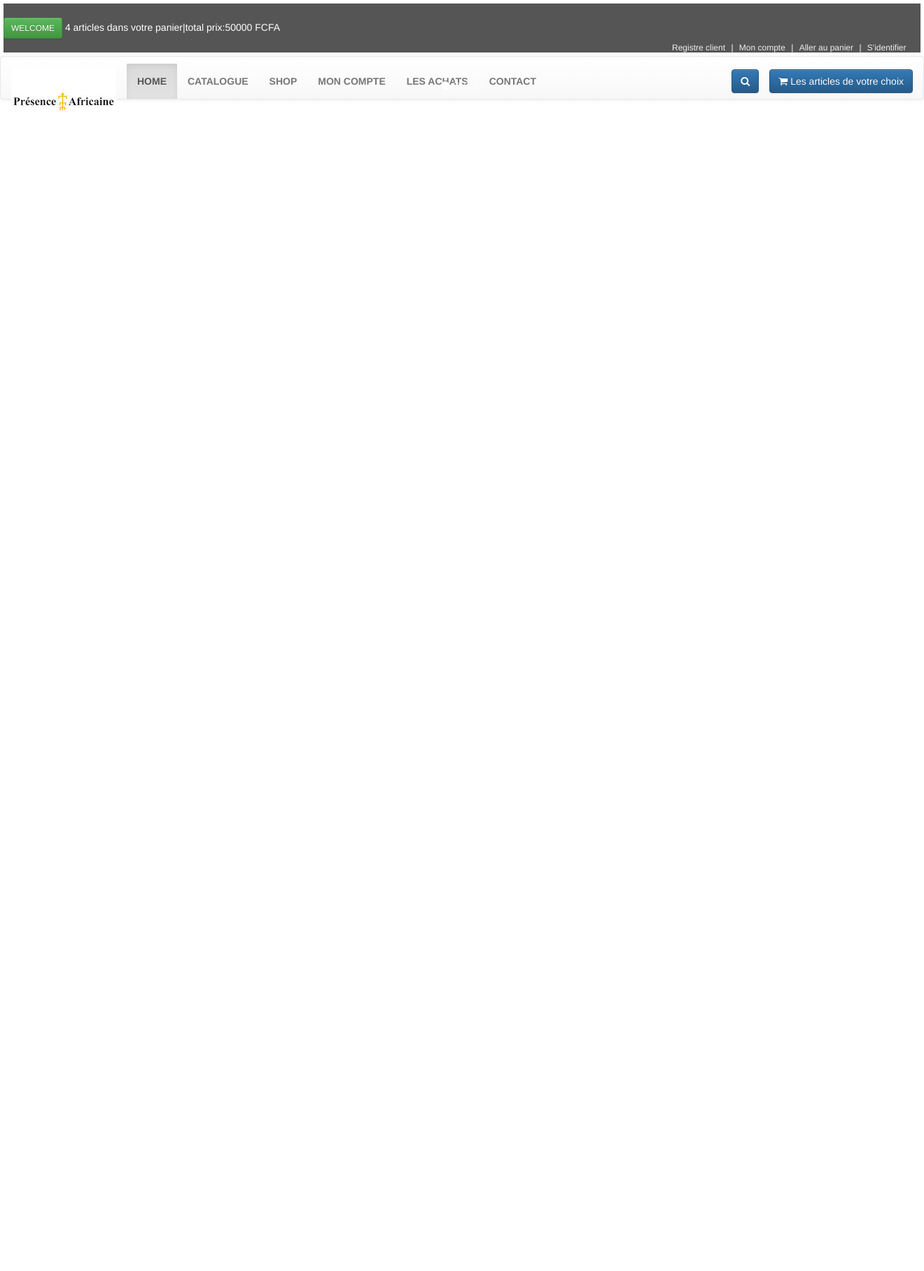
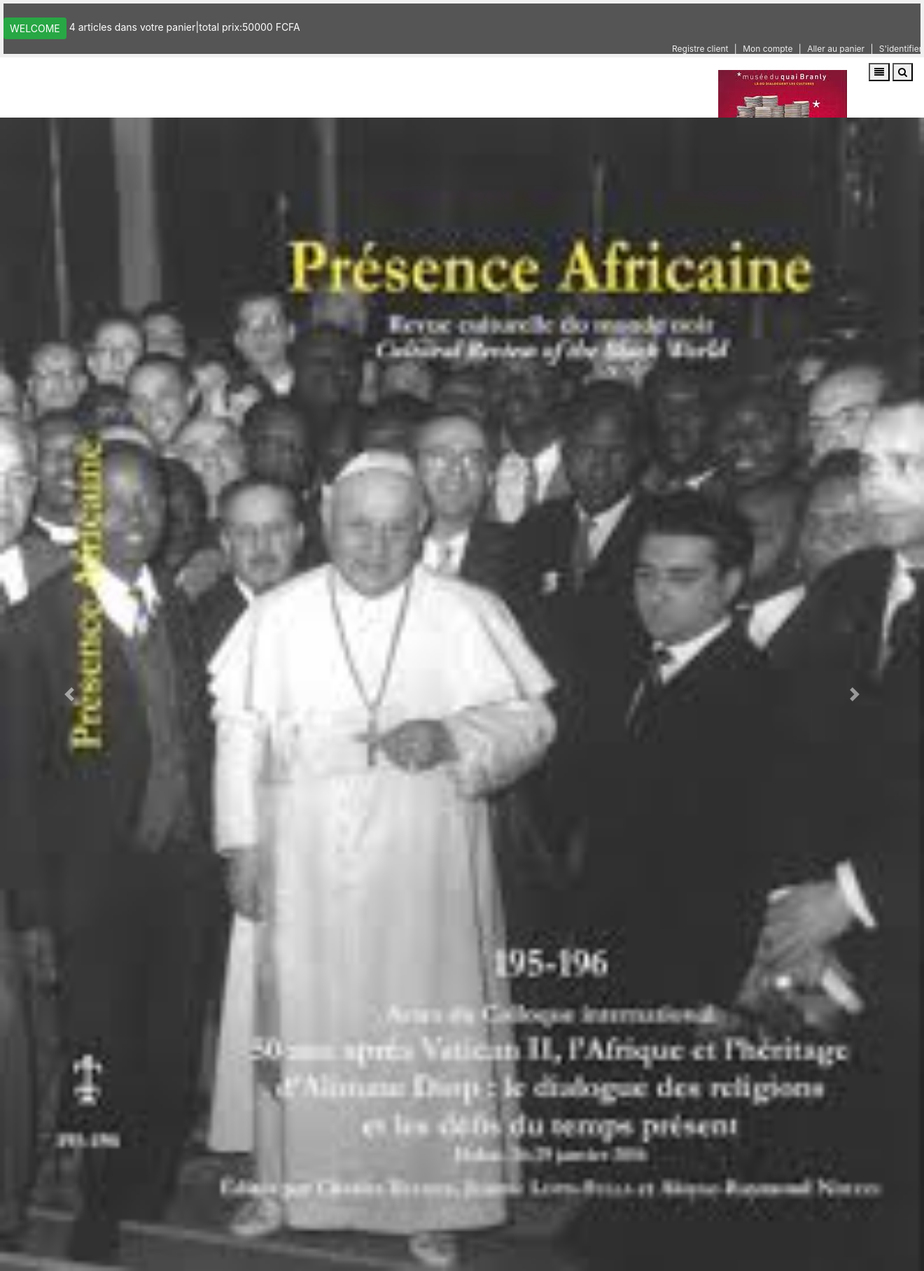
Before and after one commit to Sogbdouno/projet-php-site-de-ventes, a PHP site: page /home.php in a window 1320 px wide. Shown: the whole page at 70% size. Before the commit the page ends 160 px from the top, so only its background shows below. Run offline with PHP 8.4, Linux system fonts and the light colour scheme; some libraries are stand-ins or nearby versions.

Commit message:
fixed carousel

```diff
--- a/home.php
+++ b/home.php
@@ -4,22 +4,9 @@
 	<title></title>
 	<meta charset="utf-8">
 	<meta name="viewport" content="widh+device-widh,initial-scale=1">
+	<link href="https://stackpath.bootstrapcdn.com/font-awesome/4.7.0/css/font-awesome.min.css" rel="stylesheet" integrity="sha384-wvfXpqpZZVQGK6TAh5PVlGOfQNHSoD2xbE+QkPxCAFlNEevoEH3Sl0sibVcOQVnN" crossorigin="anonymous"/>
+	<link rel="stylesheet" href="https://maxcdn.bootstrapcdn.com/bootstrap/4.0.0/css/bootstrap.min.css" integrity="sha384-Gn5384xqQ1aoWXA+058RXPxPg6fy4IWvTNh0E263XmFcJlSAwiGgFAW/dAiS6JXm" crossorigin="anonymous">
 	<link rel="stylesheet" type="text/css" href="css/style1.css">
-
-	 <link href="https://stackpath.bootstrapcdn.com/font-awesome/4.7.0/css/font-awesome.min.css" rel="stylesheet" integrity="sha384-wvfXpqpZZVQGK6TAh5PVlGOfQNHSoD2xbE+QkPxCAFlNEevoEH3Sl0sibVcOQVnN" crossorigin="anonymous"/>
-
-	  <link rel="stylesheet" href="https://stackpath.bootstrapcdn.com/bootstrap/3.4.1/css/bootstrap.min.css" integrity="sha384-HSMxcRTRxnN+Bdg0JdbxYKrThecOKuH5zCYotlSAcp1+c8xmyTe9GYg1l9a69psu" crossorigin="anonymous">
-
-	  <link rel="stylesheet" href="https://stackpath.bootstrapcdn.com/bootstrap/3.4.1/css/bootstrap-theme.min.css" integrity="sha384-6pzBo3FDv/PJ8r2KRkGHifhEocL+1X2rVCTTkUfGk7/0pbek5mMa1upzvWbrUbOZ" crossorigin="anonymous">
-
-
-
-
-
-
-
-
-
 </head>
 <body>
 	<div id="top">
@@ -27,7 +14,6 @@
 			<div class="col-md-6.offer">
           <a href="#" class="btn btn-success btn-sm">WELCOME</a>
           <a href="checkout.php">4 articles dans votre panier|total prix:50000 FCFA</a>
-
 				</div>
         <div class="col-md-6">
         	<ul class="menu">
@@ -35,47 +21,30 @@
             <li><a href="checkout.php">Mon compte</a></li>
             <li><a href="vente.php">Aller au panier</a></li>
             <li><a href="login.php">S'identifier</li>
-
 					</ul>
         </div>
       </div>
-
     </div><!--premiere partie finie-->
 
     <div id="navbar" class="navbar navbar-default">
-
 			<div class="conteneur">
-
 				<div class="navbar-header"><!--navbar header fbegin-->
-
-
 					<a href="home.php" class="navbar-brand home">
 						<img src="images/logo.png" alt="logo" class="hidden-xs">
             <img src="images/livre.png" alt="logo" class="visible-xs">
-
-
 					</a>
-
 					<button class="navbar-toggle" data-toggle="collapse" data-target="#navigation">
-
 						<span class="sr-only">Toggle navigation</span>
-
 						<i class="fa fa-align-justify"></i>
-
 					</button>
-
 					<button class="navbar-toggle" data-toggle="collapse" data-target="#search#">
           	<span class="sr-only">Toggle search</span>
-
 						<i class="fa fa-search"></i>
-
 					</button>
         </div><!--navbar header finish-->
 
 				<div class="navbar-collapse collapse"  id="navigation">
-
 					<div class="padding-nav">
-
 						<ul class="nav navbar-nav left">
             	<li class="active"><a href="home.php">Home</a></li>
               <li><a href="catalogue.php">Catalogue</a></li>
@@ -83,80 +52,61 @@
               <li><a href="compte.php">Mon compte</a></li>
               <li><a href="panier.php">Les achats</a></li>
               <li><a href="contact.php">Contact</a></li>
-
 						</ul>
           </div>
-
 					<a href="panier.php" class="btn navbar-btn btn-primary right">
-
 						<i class="fa fa-shopping-cart"></i>
           	<span>Les articles de votre choix</span>
-
 					</a>
           <div class="navbar-collapse collapse right">
           	<button class="btn btn-primary navbar-btn" type="button" data-toggle="collapse" data-target="#search">
           		<span class="sr-only">Toggle search</span>
               <i class="fa fa-search"></i>
-
 						</button>
           </div>
-
 					<div class="collapse clearfix" id="search">
-
 						<form method="get" action="results.php" class="navbar-form">
             	<div class="input-group">
               	<input type="text" class="form-control"  placeholder="Recherche" name="user_query" required>
                 <span class="input-group-btn">
-
 									<button type="submit" name="search" value="Recherche" class="btn btn-primary">
                 		<i class="fa fa-search"></i>
-
 									</button>
                 </span>
 							</div>
 						</form>
 					</div>
 				</div>
-
-
 			</div>
 		</div>
 
-
-    <div class="container" id="slider">
-    	<div class="col-md-12">
-    		<div class="carousel-slide" id="myCarousel" data-ride="carousel">
-    			<ol class="carousel-indicators">
-    				<li class="active" data-target="#myCarousel" data-slide="0"></li>
-    				<li data-target="#myCarousel" data-slide="1"></li>
-    				<li data-target="#myCarousel" data-slide="2"></li>
-    				<li data-target="#myCarousel" data-slide="3"></li>
-    			</ol>
-
+		<div id="carouselExampleControls" class="carousel slide" data-ride="carousel">
 		  <div class="carousel-inner">
-    				<div class="item">
-    					<img src="images/photo1.jpg" alt="roman1">
+		    <div class="carousel-item active">
+		      <img class="d-block w-100" src="images/photo1.jpg" alt="First slide">
 		    </div>
-    				<div class="item">
-    					<img src="images/photo2.jpg" alt="roman2">
+		    <div class="carousel-item">
+		      <img class="d-block w-100" src="images/photo2.jpg" alt="Second slide">
 		    </div>
-    				<div class="item">
-    					<img src="images/photo3.jpg" alt="roman3">
+		    <div class="carousel-item">
+		      <img class="d-block w-100" src="images/photo3.jpg" alt="Third slide">
 		    </div>
-    				<div class="item">
-    					<img src="images/photo4.jpg" alt="roman4">
+				<div class="carousel-item">
+		      <img class="d-block w-100" src="images/photo4.jpg" alt="Third slide">
 		    </div>
 		  </div>
-    		</div>
+		  <a class="carousel-control-prev" href="#carouselExampleControls" role="button" data-slide="prev">
+		    <span class="carousel-control-prev-icon" aria-hidden="true"></span>
+		    <span class="sr-only">Previous</span>
+		  </a>
+		  <a class="carousel-control-next" href="#carouselExampleControls" role="button" data-slide="next">
+		    <span class="carousel-control-next-icon" aria-hidden="true"></span>
+		    <span class="sr-only">Next</span>
+		  </a>
 		</div>
 
-    </div>
-    	<script src="https://stackpath.bootstrapcdn.com/bootstrap/3.4.1/js/bootstrap.min.js" integrity="sha384-aJ21OjlMXNL5UyIl/XNwTMqvzeRMZH2w8c5cRVpzpU8Y5bApTppSuUkhZXN0VxHd" crossorigin="anonymous"></script>
-
-		<script src="https://code.jquery.com/jquery-3.3.1.slim.min.js" integrity="sha384-q8i/X+965DzO0rT7abK41JStQIAqVgRVzpbzo5smXKp4YfRvH+8abtTE1Pi6jizo" crossorigin="anonymous"></script>
-
-		<script src="https://cdnjs.cloudflare.com/ajax/libs/popper.js/1.14.7/umd/popper.min.js" integrity="sha384-UO2eT0CpHqdSJQ6hJty5KVphtPhzWj9WO1clHTMGa3JDZwrnQq4sF86dIHNDz0W1" crossorigin="anonymous"></script>
-
-		<script src="https://stackpath.bootstrapcdn.com/bootstrap/4.3.1/js/bootstrap.min.js" integrity="sha384-JjSmVgyd0p3pXB1rRibZUAYoIIy6OrQ6VrjIEaFf/nJGzIxFDsf4x0xIM+B07jRM" crossorigin="anonymous"></script>
+		<script src="https://code.jquery.com/jquery-3.2.1.slim.min.js" integrity="sha384-KJ3o2DKtIkvYIK3UENzmM7KCkRr/rE9/Qpg6aAZGJwFDMVNA/GpGFF93hXpG5KkN" crossorigin="anonymous"></script>
+		<script src="https://cdnjs.cloudflare.com/ajax/libs/popper.js/1.12.9/umd/popper.min.js" integrity="sha384-ApNbgh9B+Y1QKtv3Rn7W3mgPxhU9K/ScQsAP7hUibX39j7fakFPskvXusvfa0b4Q" crossorigin="anonymous"></script>
+		<script src="https://maxcdn.bootstrapcdn.com/bootstrap/4.0.0/js/bootstrap.min.js" integrity="sha384-JZR6Spejh4U02d8jOt6vLEHfe/JQGiRRSQQxSfFWpi1MquVdAyjUar5+76PVCmYl" crossorigin="anonymous"></script>
 </body>
 </html>
```
Lines whose indentation alone changed are shown as unchanged.
